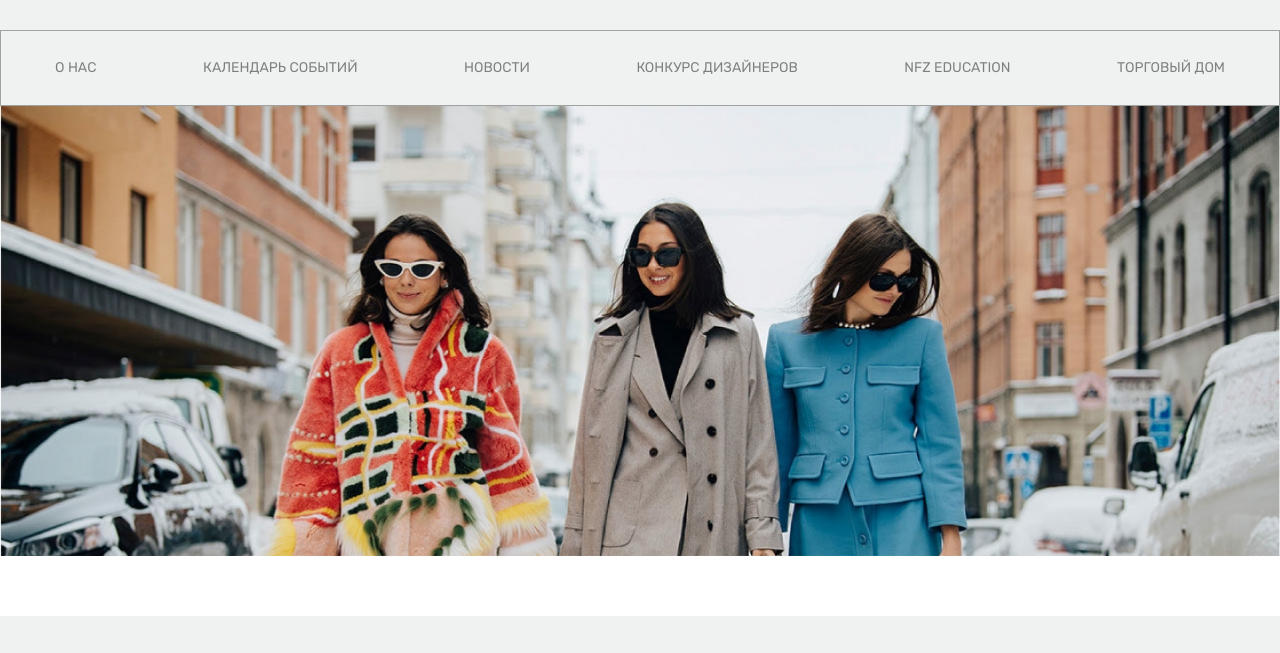
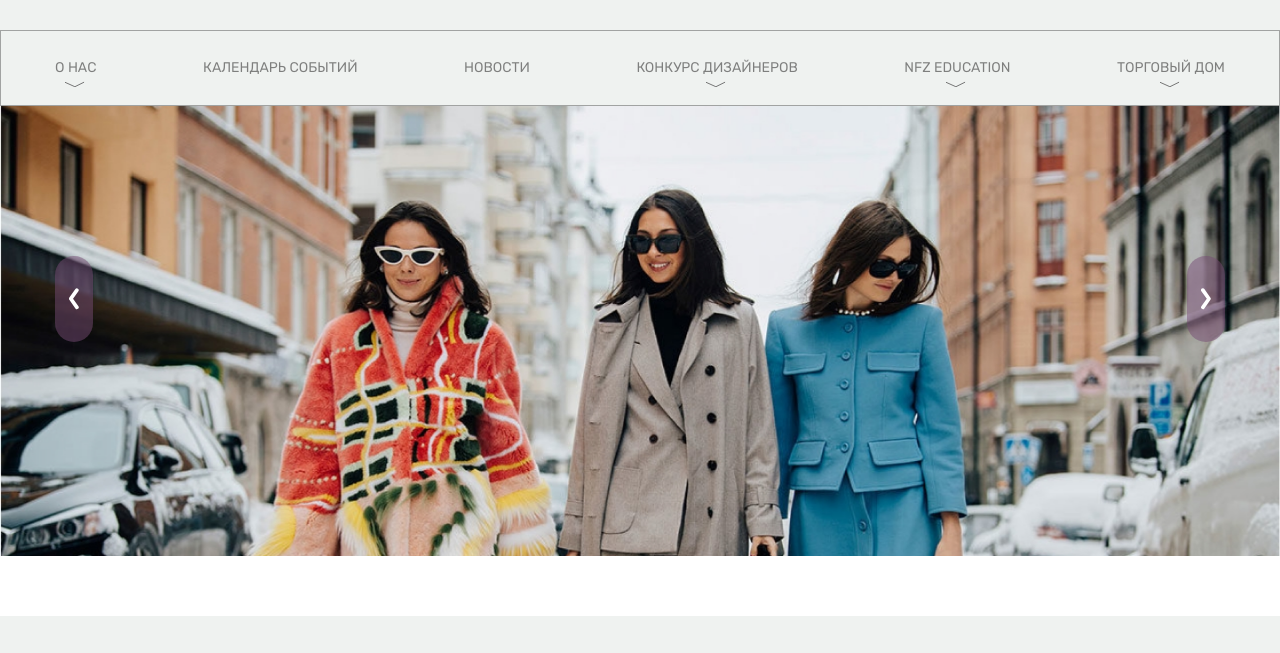
Before and after one commit to Derevyanchenko/nfz, a website: page src/index.html in a window 1280 px wide. Shown: the part 128-781 px from the top of the page. Drawn offline with nearby package versions, Linux system fonts and the light colour scheme.

Commit message:
Добавил хуверы в шапке и стрелки в баннере

```diff
--- a/src/index.html
+++ b/src/index.html
@@ -135,12 +135,17 @@
             <div class="banner__item" style="background-image: url(img/banner-1.jpg);">
             </div>
         </div> <!-- banner__slider -->
-        <div class="container">
+        <div class="container arrow-container">
             <div class="banner__arrows">
-                <div class="banner__prev"></div>
-                <div class="banner__next"></div>
+                <div class="banner-prev">
+                    <img src="img/arrow-left.svg" alt="">
+                </div>
+                <div class="banner-next">
+                    <img src="img/arrow-right.svg" alt="">
+                </div>
             </div>
             <div class="banner__dots"></div>
+        </div>
     </section> <!-- banner -->
 
     <section class="aboutUs section--grey ">
@@ -262,7 +267,8 @@
                 <div class="competition__bottom">
                     <div class="competition__bottom-col competition__bottom-col_left">
                         <p>
-                            Лучшие эксперты из мира моды и стиля, дизайнеры, владельцы известных брендов, коучи и маркетологи станут менторами новой экосистемы.
+                            Лучшие эксперты из мира моды и стиля, дизайнеры, владельцы известных брендов, коучи и
+                            маркетологи станут менторами новой экосистемы.
 
                         </p>
                     </div>
@@ -270,7 +276,7 @@
                     <div class="competition__bottom-col">
                         <p>
                             В Украине возможно развивать качественные продукты, собственные крупные бренды и создавать
-будущее мировой моды.
+                            будущее мировой моды.
                         </p>
                     </div>
                 </div>
--- a/src/sass/_header.scss
+++ b/src/sass/_header.scss
@@ -12,12 +12,23 @@
         .logo {
           max-width: 140px;
           width: 100%;
+          cursor: pointer;
           img {
             max-width: 100%;
+          }
+          transition: all 0.2s;
+          &:hover {
+            transition: all 0.2s;
+            opacity: 0.7;
           }
         }
 
         .languages {
+          transition: all 0.2s;
+          &:hover {
+            transition: all 0.2s;
+            opacity: 0.7;
+          }
         }
       }
 
@@ -27,6 +38,12 @@
         font-size: 16px;
         color: #710046;
         border: 2px solid #710046;
+        transition: all 0.2s;
+        &:hover {
+          transition: all 0.2s;
+          background: #710046;
+          color: #fff;
+        }
       }
 
       .header__controls {
@@ -37,7 +54,11 @@
           a {
             margin-left: 20px;
             display: block;
-
+            transition: all 0.2s;
+            &:hover {
+              transition: all 0.2s;
+              opacity: 0.7;
+            }
           }
           .user {
             img {
@@ -109,16 +130,14 @@
               }
             }
           }
-
+        }
+      }
     }
   }
 }
 
-  }
-}
-
 .header__submenu-wrapper {
-	padding: 30px 0;
+  //   padding: 30px 0;
   border: 1px solid rgba(154, 155, 155, 0.9);
 }
 
@@ -126,14 +145,31 @@
   display: flex;
   justify-content: space-between;
   li {
+	position: relative;
     a {
+      padding: 30px 0;
+      display: block;
       color: #7e7f7e;
       text-transform: uppercase;
       transition: all 0.2s;
+	  position: relative;
       &:hover {
-				color:  #444;
+        color: #444;
         transition: all 0.2s;
       }
     }
   }
+
+  .menu-item-has-children a:after {
+	content: "";
+	display: block;
+	position: absolute;
+	left: 50%;
+	bottom: 18px;
+	background: url(../img/arrow-bottom.svg) no-repeat;
+	background-size: contain;
+	transform: translateX(-50%);
+	width: 23px;
+	height: 6px;
   }
+}
--- a/src/sass/sections/_banner.scss
+++ b/src/sass/sections/_banner.scss
@@ -1,12 +1,45 @@
-
 // banner
 
 .banner {
   margin-bottom: 60px;
+  position: relative;
   &__item {
 	min-height: 450px;
+	background-position: center;
     // min-height: 930px; desctop full 1920
     background-repeat: no-repeat;
     background-size: cover;
   }
+  .arrow-container {
+    position: relative;
   }
+  .slick-arrow {
+    cursor: pointer;
+    background-color: rgba(119, 77, 116, 0.5);
+    width: 38px;
+    height: 86px;
+    display: flex;
+    align-items: center;
+    justify-content: center;
+    border-radius: 20px;
+    transition: all 0.2s;
+    position: absolute;
+    top: -300px;
+    &:hover {
+      background-color: rgba(119, 77, 116, 1);
+      transition: all 0.2s;
+    }
+  }
+  &__arrows {
+    position: relative;
+    width: 100%;
+  }
+  &-prev {
+    left: 0;
+  }
+  &-next {
+    right: 0;
+  }
+  &__dots {
+  }
+}
```
Also changed, not shown: src/css/style.css. Lines whose indentation alone changed are shown as unchanged.
